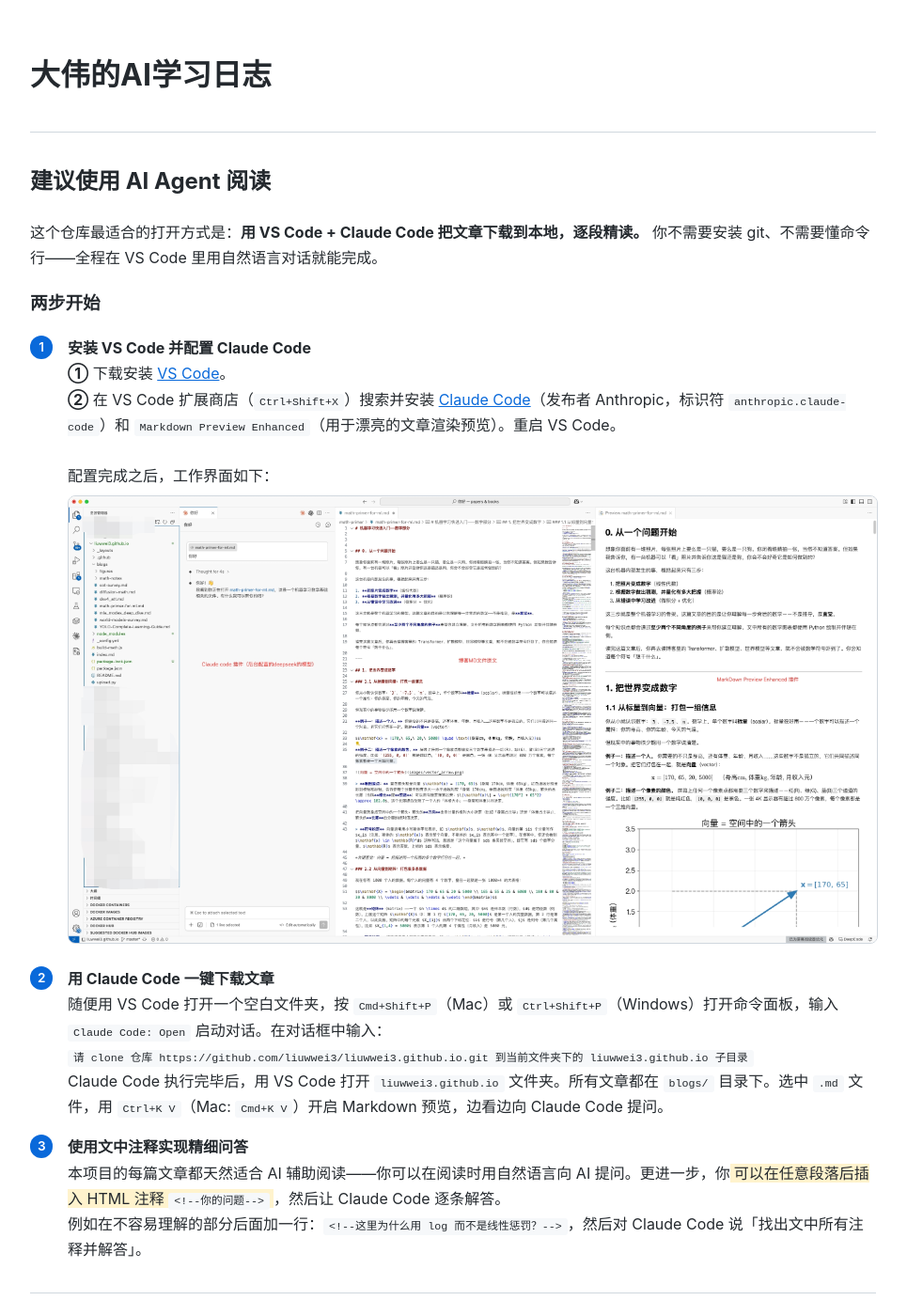
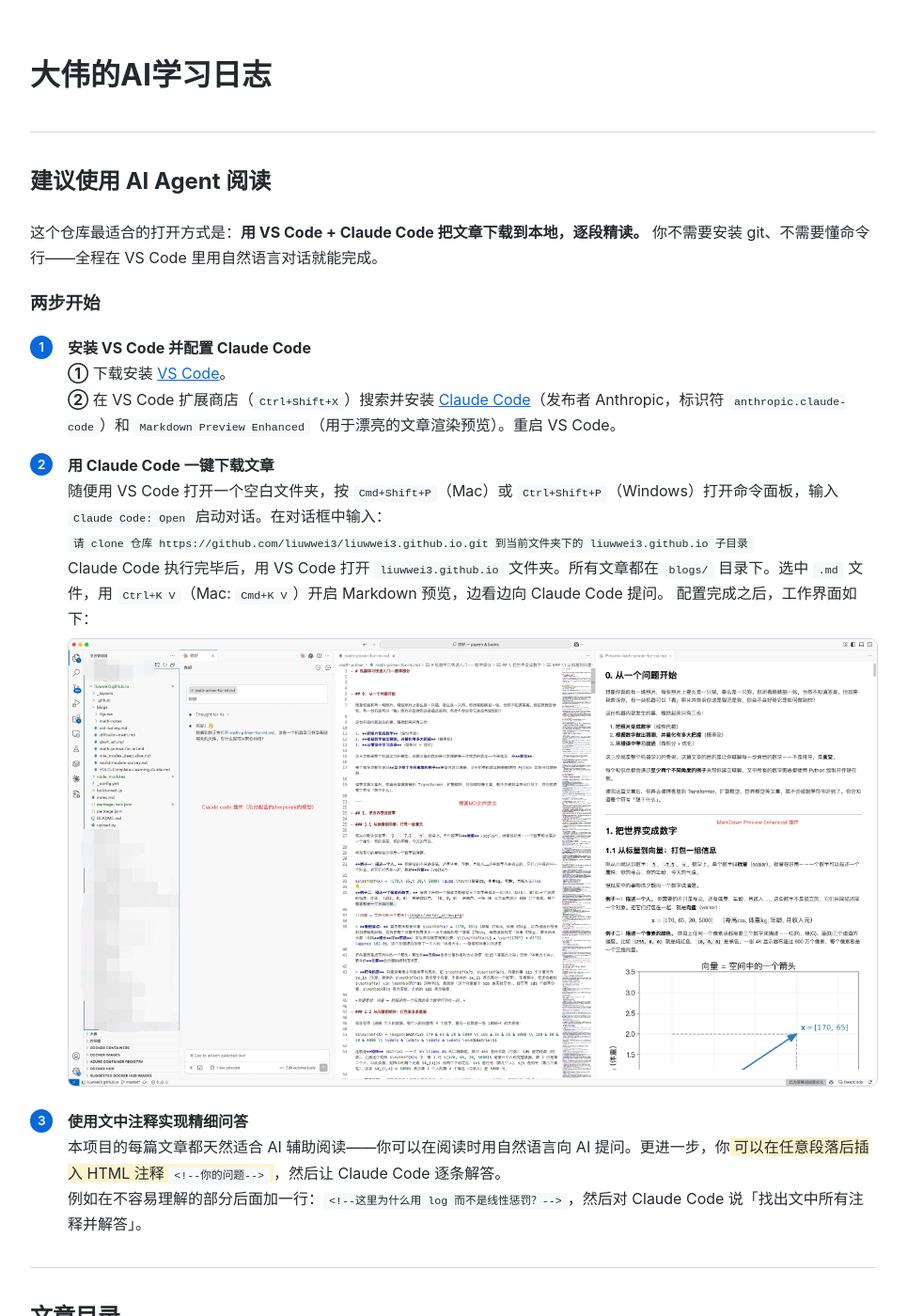
Before and after one commit to liuwwei3/liuwwei3.github.io, a Jekyll site: the page built from index.md, in a window 1280 px wide and 1400 px high. Shown: the whole window at 94% size, without its empty margins (158-1123 px from the left). Built offline with Jekyll 4.4.1, drawn with Linux system fonts in a browser that asks for light colours.

Commit message:
微调：工作界面截图移至第二步

```diff
--- a/index.md
+++ b/index.md
@@ -32,14 +32,15 @@
     <strong>安装 VS Code 并配置 Claude Code</strong><br>
     <strong>①</strong> 下载安装 <a href="https://code.visualstudio.com/">VS Code</a>。<br>
     <strong>②</strong> 在 VS Code 扩展商店（<code>Ctrl+Shift+X</code>）搜索并安装 <a href="https://marketplace.visualstudio.com/items?itemName=anthropic.claude-code">Claude Code</a>（发布者 Anthropic，标识符 <code>anthropic.claude-code</code>）和 <code>Markdown Preview Enhanced</code>（用于漂亮的文章渲染预览）。重启 VS Code。<br>
-    <br>配置完成之后，工作界面如下：<br>
-    <img src="vscode-read-config.jpeg" alt="VS Code 工作界面" style="max-width:100%; border-radius:8px; margin-top:0.4em; border:1px solid #d0d7de;">
+
   </li>
   <li>
     <strong>用 Claude Code 一键下载文章</strong><br>
     随便用 VS Code 打开一个空白文件夹，按 <code>Cmd+Shift+P</code>（Mac）或 <code>Ctrl+Shift+P</code>（Windows）打开命令面板，输入 <code>Claude Code: Open</code> 启动对话。在对话框中输入：<br>
     <code>请 clone 仓库 https://github.com/liuwwei3/liuwwei3.github.io.git 到当前文件夹下的 liuwwei3.github.io 子目录</code><br>
     Claude Code 执行完毕后，用 VS Code 打开 <code>liuwwei3.github.io</code> 文件夹。所有文章都在 <code>blogs/</code> 目录下。选中 <code>.md</code> 文件，用 <code>Ctrl+K V</code>（Mac: <code>Cmd+K V</code>）开启 Markdown 预览，边看边向 Claude Code 提问。
+    配置完成之后，工作界面如下：<br>
+    <img src="vscode-read-config.jpeg" alt="VS Code 工作界面" style="max-width:100%; border-radius:8px; margin-top:0.4em; border:1px solid #d0d7de;">
   </li>
   <li>
     <strong>使用文中注释实现精细问答</strong><br>
```
